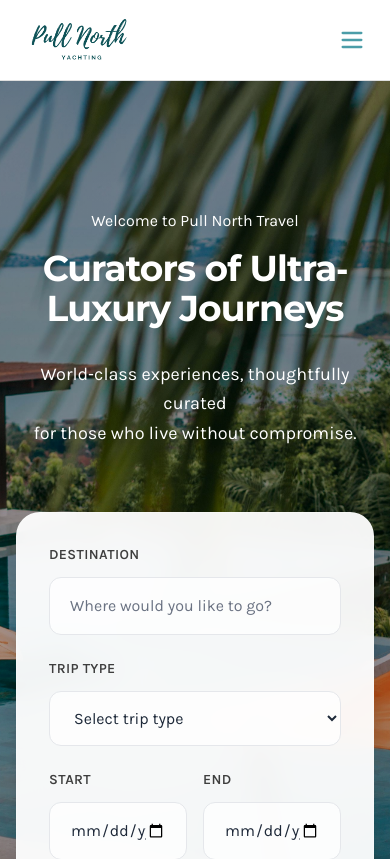
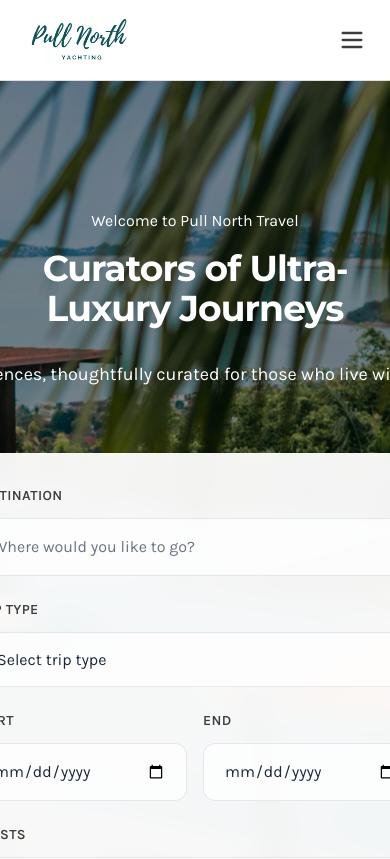
Before and after one commit to bucklemeshoe/pullnorth-travel, a Next.js app: page / in a window 390 px wide. Shown: the top 859 px of the page. Built offline with nearby package versions, Linux system fonts and the light colour scheme.

Commit message:
Fix mobile UI: Update hamburger menu color to #3e3e3e and remove text wrapping on hero subtitle

```diff
--- a/components/Hero.tsx
+++ b/components/Hero.tsx
@@ -50,9 +50,8 @@ export default function Hero() {
           <h1 className="font-montserrat text-4xl sm:text-5xl md:text-6xl lg:text-7xl font-bold text-white mb-8 tracking-tight leading-[1.1] max-w-6xl mx-auto">
             Curators of Ultra‑<br />Luxury Journeys
           </h1>
-          <p className="font-karla text-lg md:text-xl lg:text-2xl text-[#ffffff] max-w-4xl mx-auto leading-relaxed font-light">
-            World‑class experiences, thoughtfully curated<br />
-            for those who live without compromise.
+          <p className="font-karla text-lg md:text-xl lg:text-2xl text-[#ffffff] max-w-4xl mx-auto leading-relaxed font-light whitespace-nowrap">
+            World‑class experiences, thoughtfully curated for those who live without compromise.
           </p>
         </div>
 
--- a/components/Navigation.tsx
+++ b/components/Navigation.tsx
@@ -44,7 +44,7 @@ export default function Navigation() {
           <div className="md:hidden">
             <button
               onClick={() => setIsOpen(!isOpen)}
-              className="text-foreground hover:text-accent transition-colors p-2"
+              className="text-[#3e3e3e] hover:text-accent transition-colors p-2"
             >
               {isOpen ? <X size={28} /> : <Menu size={28} />}
             </button>
```
